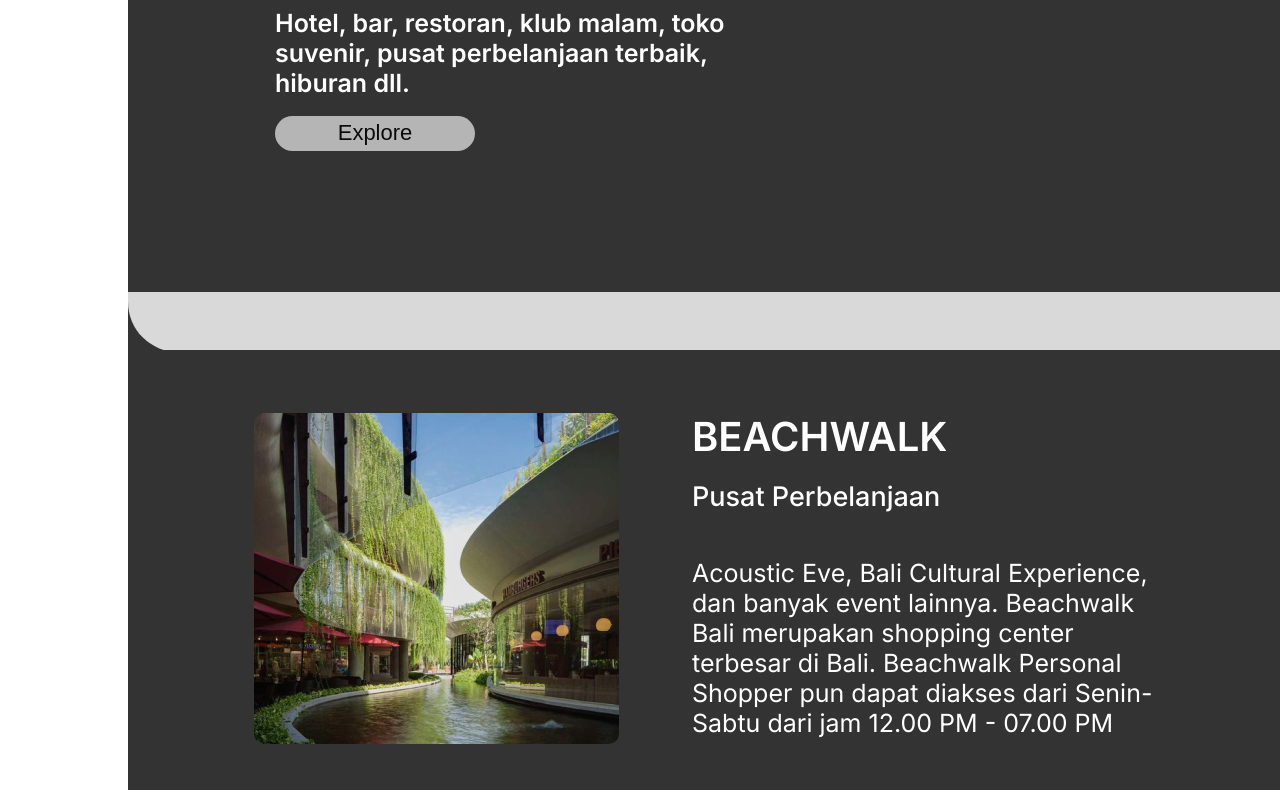
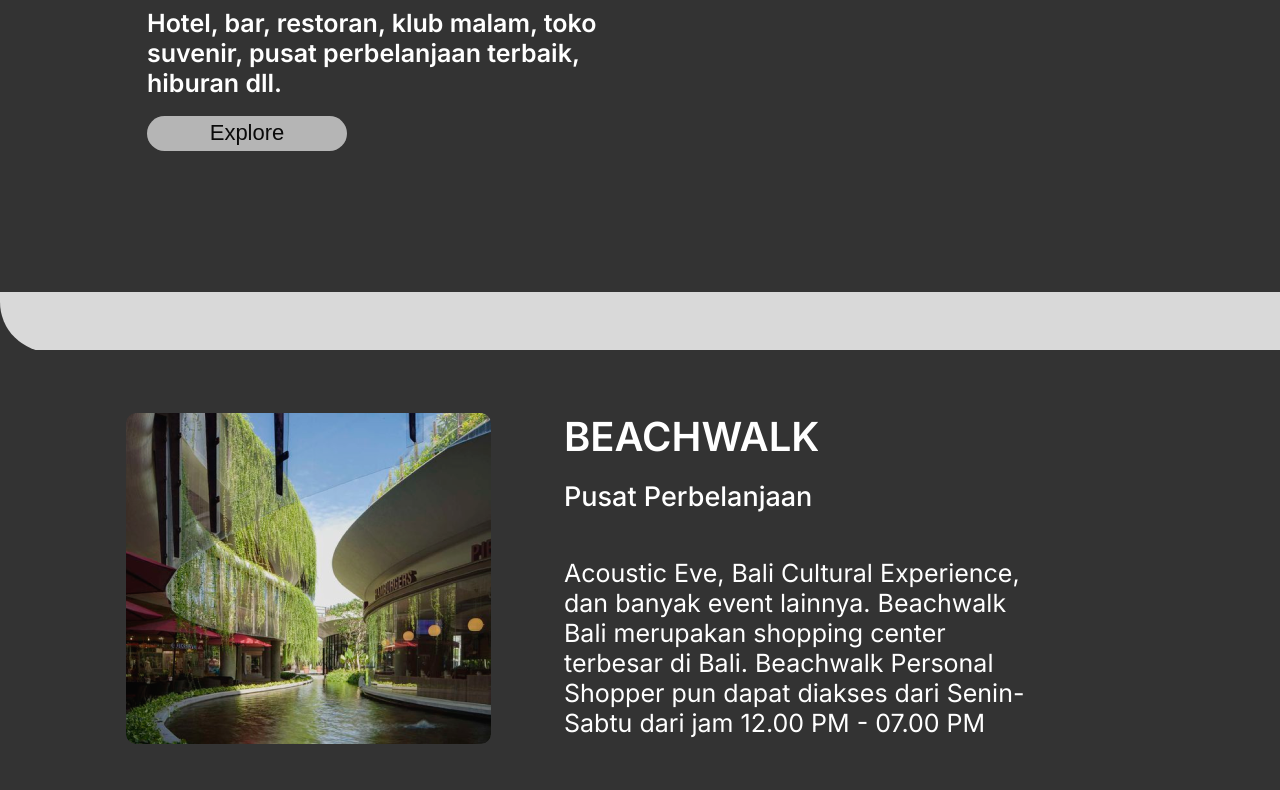
Before and after one commit to CocoGoat66/CocoGoat66, a plain HTML site: page index.html in a window 1280 px wide. Shown: the part 373-1163 px from the top of the page. Drawn offline with Linux system fonts and the light colour scheme.

Commit message:
Update uts.css

```diff
--- a/uts.css
+++ b/uts.css
@@ -2,10 +2,6 @@
     overflow-x: hidden;
     margin: 0;
     padding: 0;
-}
-body {
-
-    margin: 0 auto 0 10%;
 }
 .contain {
     position: relative;
```
